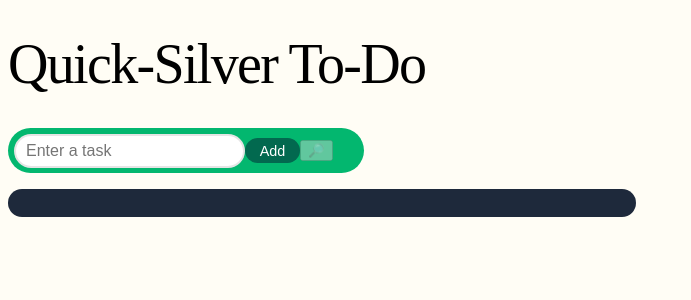
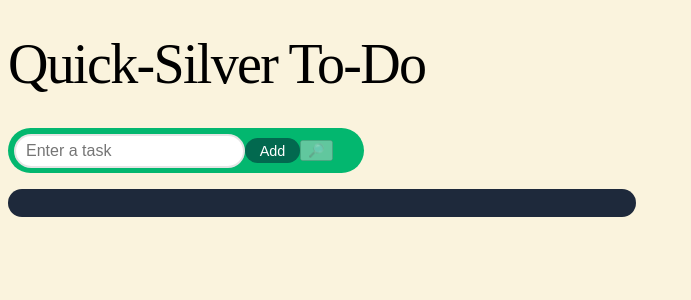
Before and after one commit to V33blvck/quick-silver, a React (Vite) app: page / in a window 1280 px wide. Shown: the top 300 px of the page, without its empty margins (0-691 px from the left). Built offline with nearby package versions, Linux system fonts and the light colour scheme.

Commit message:
updated background color

```diff
--- a/src/index.css
+++ b/src/index.css
@@ -84,5 +84,5 @@ li{
   border-radius: 8px;
 }
 body {
-  background-color: #FFFDF5;
+  background-color: #FAF3DD;
 }
```
